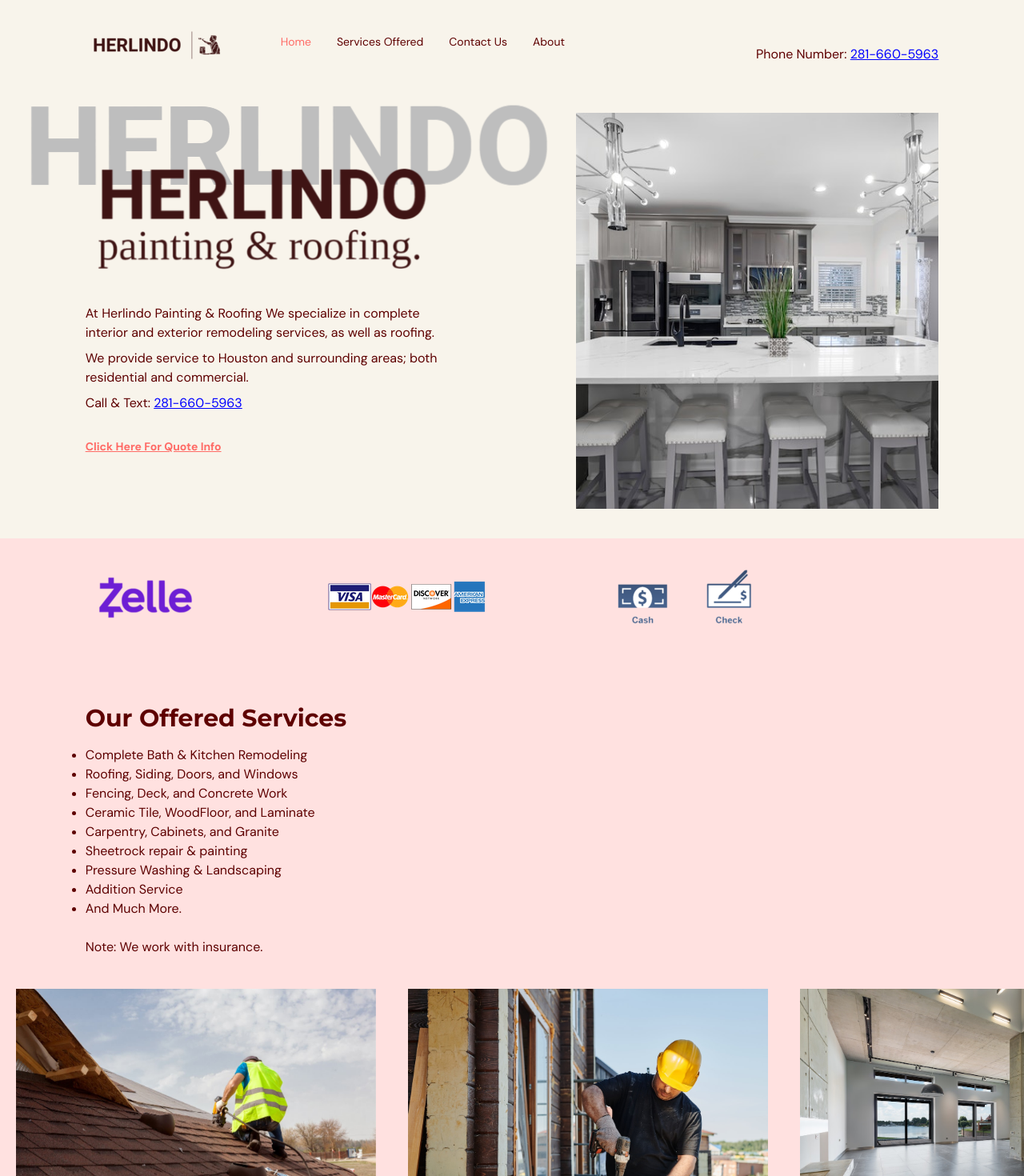
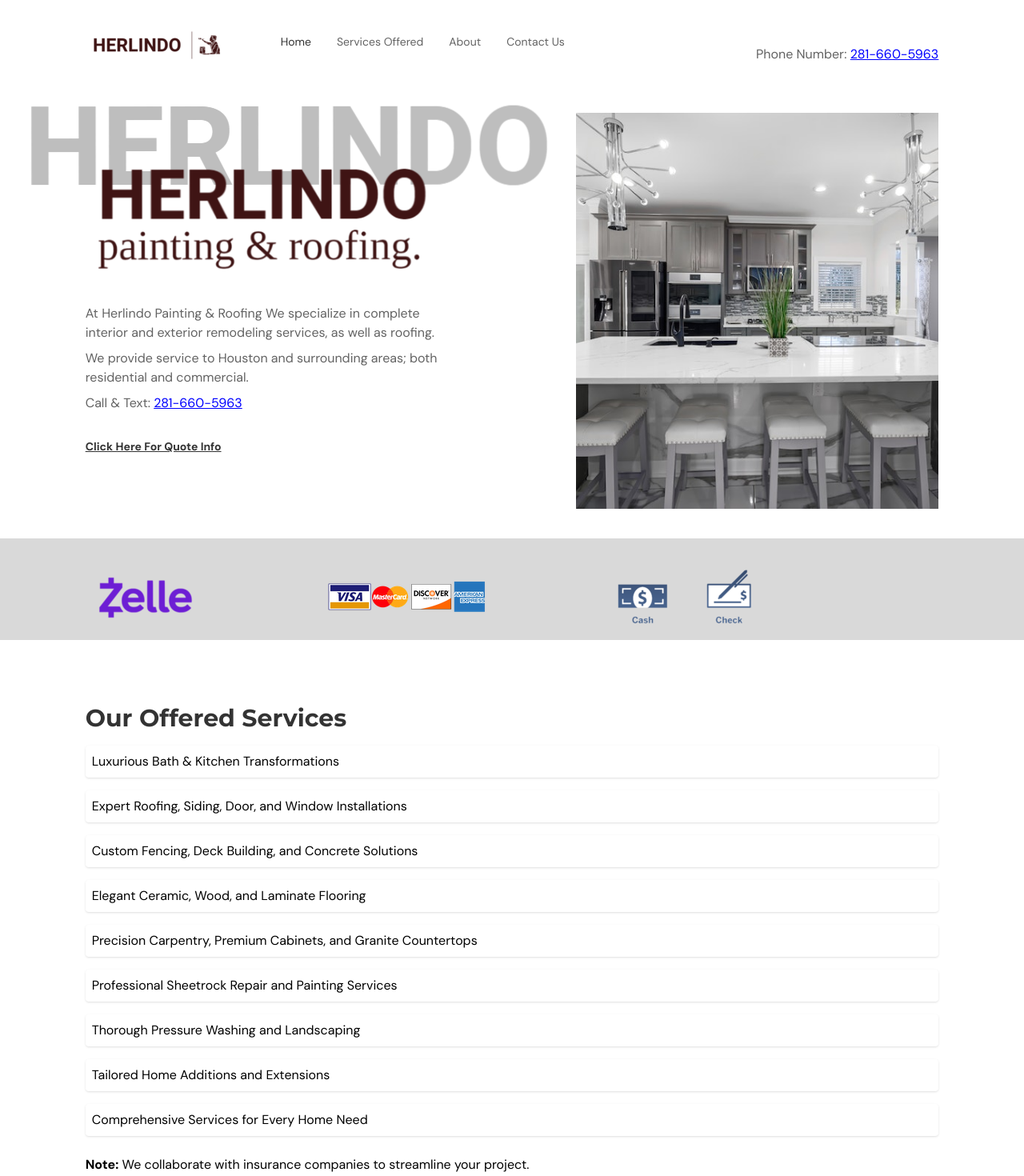
Before and after one commit to Astro713/herlindo-website, a React (Vite) app: page / in a window 1280 px wide. Shown: the top 1470 px of the page at 80% size. Built offline with nearby package versions, Linux system fonts and the light colour scheme.

Commit message:
color update

```diff
--- a/src/App.tsx
+++ b/src/App.tsx
@@ -32,8 +32,8 @@ function App() {
       />
       <Home setSelectedPage={setSelectedPage} />
       <ServicesOffered setSelectedPage={setSelectedPage} />
+      <About setSelectedPage={setSelectedPage} />
       <ContactUs setSelectedPage={setSelectedPage} />
-      <About setSelectedPage={setSelectedPage} />
       <Footer />
     </div>
   );
--- a/src/scenes/About/index.tsx
+++ b/src/scenes/About/index.tsx
@@ -13,17 +13,17 @@ const about: Array<AbouttType> = [
   {
     icon: <WrenchScrewdriverIcon className="h-6 w-6" />,
     title: "Guidance and Sourcing",
-    description: "Our experts provide guidance on the right materials needed for each project and can assist in sourcing them for you. We also understand that every client has unique needs, which is why we are always willing to follow your lead and tailor to your specific requirements. ",
+    description: "Our experts specialize in material guidance and sourcing, customizing our services to meet your exact needs.",
   },
   {
     icon: <UserGroupIcon className="h-6 w-6" />,
     title: "Diverse Professionals On Demand",
-    description: "Our team consists of diverse professionals who are readily available to meet all your needs, including roofing, exterior/interior remodeling, electrical work, cement and more. With loyal teams that have been with us for over 10 years, there's no need to call anyone else - we've got you covered.",
+    description: "Our diverse professionals offer comprehensive solutions for roofing, remodeling, and more, ensuring all your needs are met efficiently.",
   },
   {
     icon: <UserIcon className="h-6 w-6" />,
     title: "World Class Leadman",
-    description: "Herlindo himself with 30+ years of experience in this industry will be your go-to leadman, he is dedicated to seeing your project through from start to finish, ensuring that every detail is taken care of. From the moment you request your quote to the final touches, Herlindo will be there every step of the way.",
+    description: "Led by Herlindo, with 30+ years in the industry, we guarantee meticulous attention to every project phase, from initial quote to final touches.",
   },
 ];
 
@@ -61,7 +61,7 @@ const About = ({ setSelectedPage }: Props) => {
         >
             <HText>MORE THAN JUST A SERVICE.</HText>
             <p className="my-5 text-md">
-                By providing you with world class guidance, professionals, and leadman we get you to your ultimate goal with ease. We provide true care into each and every customer.
+            By providing you with world class guidance, professionals, and leadman we get you to your ultimate goal with ease. We provide true care into each and every customer.
             </p>
         </motion.div>
 
--- a/src/scenes/OurServices/index.tsx
+++ b/src/scenes/OurServices/index.tsx
@@ -47,7 +47,7 @@ type Props = {
 };
 
 const ServicesOffered = ({ setSelectedPage }: Props) => {
-  return <section id="servicesoffered" className='w-full bg-primary-100 py-20'>
+  return <section id="servicesoffered" className='w-full bg-gray-20 py-20'>
     <motion.div
         onViewportEnter={() => setSelectedPage(SelectedPage.ServicesOffered)}
     >
@@ -62,23 +62,27 @@ const ServicesOffered = ({ setSelectedPage }: Props) => {
           visible: { opacity: 1, x: 0 },
         }}
         >
-            <div className='md:w-3/5'>
+            <div className='text-primary-500 md:w-3/5 mb-4'>
                 <HText>Our Offered Services</HText>
             </div>
-            <ul className='list-disc mt-4'>
-                <li>Complete Bath & Kitchen Remodeling</li>
-                <li>Roofing, Siding, Doors, and Windows</li>
-                <li>Fencing, Deck, and Concrete Work</li>
-                <li>Ceramic Tile, WoodFloor, and Laminate </li>
-                <li>Carpentry, Cabinets, and Granite</li>
-                <li>Sheetrock repair & painting</li>
-                <li>Pressure Washing & Landscaping</li>
-                <li>Addition Service</li>
-                <li>And Much More.</li>
-            </ul>
-            <p className='mt-6'>
-                Note: We work with insurance.
+            <div className="text-black text-left pt">
+            <div className="space-y-4">
+                <div className=" p-2 rounded shadow">Luxurious Bath & Kitchen Transformations</div>
+                <div className=" p-2 rounded shadow">Expert Roofing, Siding, Door, and Window Installations</div>
+                <div className=" p-2 rounded shadow">Custom Fencing, Deck Building, and Concrete Solutions</div>
+                <div className=" p-2 rounded shadow">Elegant Ceramic, Wood, and Laminate Flooring</div>
+                <div className=" p-2 rounded shadow">Precision Carpentry, Premium Cabinets, and Granite Countertops</div>
+                <div className=" p-2 rounded shadow">Professional Sheetrock Repair and Painting Services</div>
+                <div className=" p-2 rounded shadow">Thorough Pressure Washing and Landscaping</div>
+                <div className=" p-2 rounded shadow">Tailored Home Additions and Extensions</div>
+                <div className=" p-2 rounded shadow">Comprehensive Services for Every Home Need</div>
+            </div>
+            <p className="mt-6">
+                <strong>Note:</strong> We collaborate with insurance companies to streamline your project.
             </p>
+            </div>
+
+
 
         </motion.div>
         <div className='mt-10 h-[354px] w-full overflow-x-auto overflow-y-hidden'>
--- a/src/scenes/navbar/index.tsx
+++ b/src/scenes/navbar/index.tsx
@@ -44,12 +44,12 @@ const Navbar = ({ isTopOfPage, selectedPage, setSelectedPage }: Props) => {
                     setSelectedPage={setSelectedPage}
                   />
                   <Link
-                    page="Contact Us"
+                    page="About"
                     selectedPage={selectedPage}
                     setSelectedPage={setSelectedPage}
                   />
                   <Link
-                    page="About"
+                    page="Contact Us"
                     selectedPage={selectedPage}
                     setSelectedPage={setSelectedPage}
                   />
@@ -101,14 +101,14 @@ const Navbar = ({ isTopOfPage, selectedPage, setSelectedPage }: Props) => {
               closeMobileMenu={closeMobileMenu}
             />
             <Link
-              page="Contact Us"
+              page="About"
               selectedPage={selectedPage}
               setSelectedPage={setSelectedPage}
               isMobileMenuOpen={isMenuToggled}
               closeMobileMenu={closeMobileMenu}
             />
             <Link
-              page="About"
+              page="Contact Us"
               selectedPage={selectedPage}
               setSelectedPage={setSelectedPage}
               isMobileMenuOpen={isMenuToggled}
--- a/tailwind.config.js
+++ b/tailwind.config.js
@@ -4,19 +4,19 @@ module.exports = {
   theme: {
     extend: {
       colors: {
-        "gray-20": "#F8F4EB",
-        "gray-50": "#EFE6E6",
-        "gray-100": "#DFCCCC",
-        "gray-500": "#5E0000",
-        "primary-100": "#FFE1E0",
-        "primary-300": "#FFA6A3",
-        "primary-500": "#FF6B66",
-        "secondary-400": "#FFCD5B",
-        "secondary-500": "#FFC132",
+        "gray-20": "#FFFFFF",
+        "gray-50": "#B1B1B1",
+        "gray-100": "#8C8C8C",
+        "gray-500": "#636363",
+        "primary-100": "#D9D9D9",
+        "primary-300": "#4F4F4F",
+        "primary-500": "#333333",
+        "secondary-400": "#2E2E2E",
+        "secondary-500": "#1A1A1A",
       },
       backgroundImage: (theme) => ({
-        "gradient-yellowred":
-          "linear-gradient(90deg, #FF616A 0%, #FFC837 100%)",
+        "gradient-grey":
+          "linear-gradient(90deg, #F0F0F0 0%, #A3A3A3 100%)",
         "mobile-home": "url('./assets/HomePageGraphic.png')",
       }),
       fontFamily: {
```
